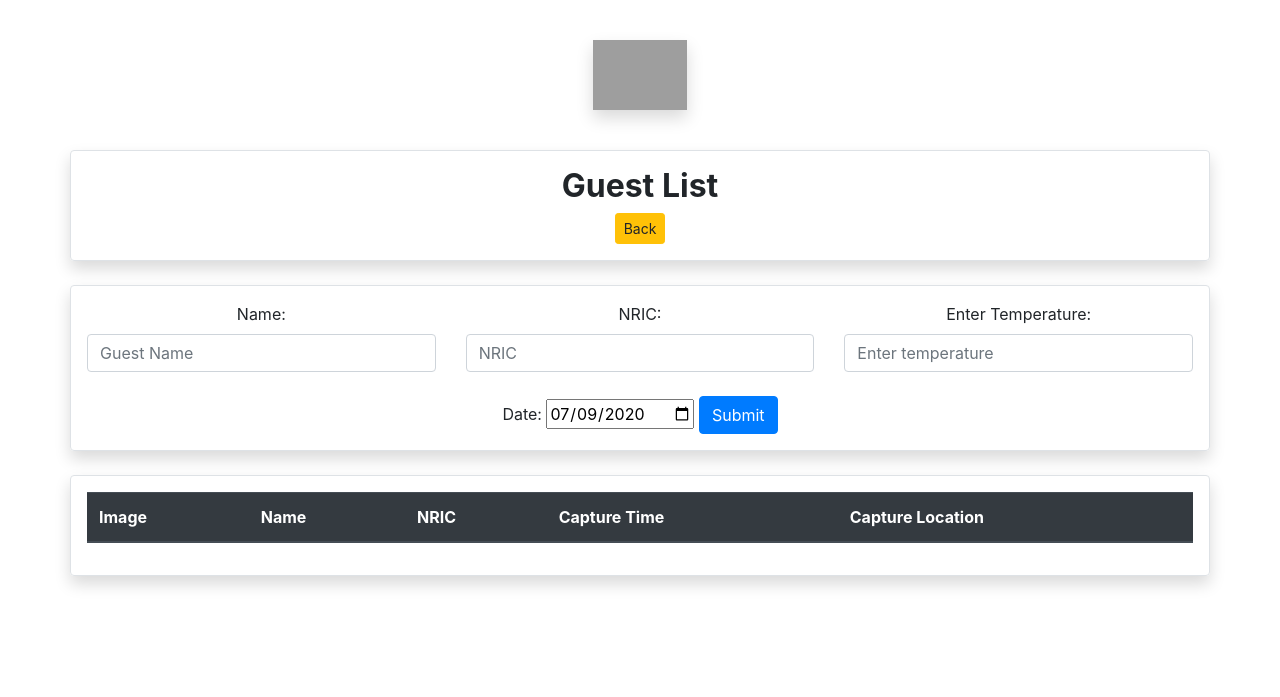
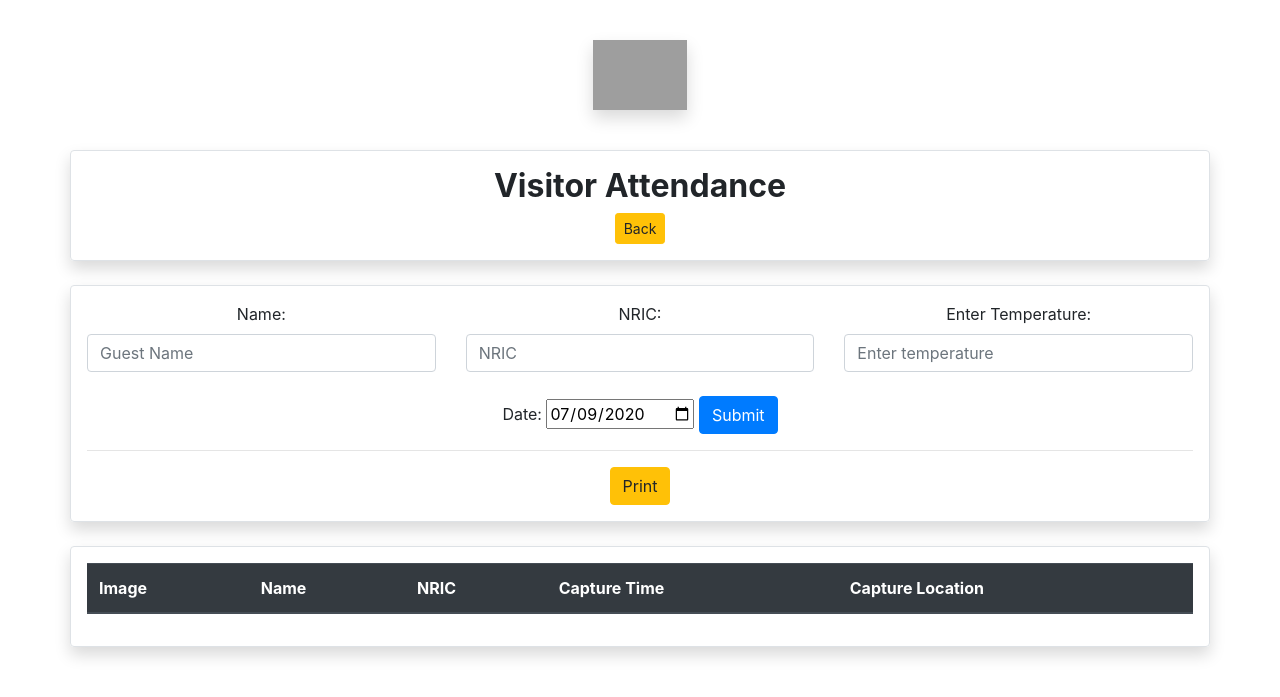
Before and after one commit to haziqnorisham/Masatrek, a Django app: page /guestmanagement/guestattendance in a window 1280 px wide. Shown: the top 697 px of the page. Run offline with Django 3.2, Linux system fonts and the light colour scheme; a user stored in the database is signed in; data comes from the database, SQL or seed files in the repository; lists and menus that the app fills with data are empty; some libraries are stand-ins or nearby versions; grey boxes are pictures that could not be loaded.

Commit message:
Added print added print button, hidden form, script to submit hidden form.

```diff
--- a/FaceRecTA/templates/guestmanagementapp/guest_attendance.html
+++ b/FaceRecTA/templates/guestmanagementapp/guest_attendance.html
@@ -25,7 +25,7 @@
   </div>
   <br>
   <div class="container shadow border rounded p-3 text-center">
-    <p class="h2 text-center"><strong>Guest List</strong></p>
+    <p class="h2 text-center"><strong>Visitor Attendance</strong></p>
     <button type="button" class="btn btn-sm btn-warning" onclick="window.location.href='/guestmanagement/'">Back</button>
   </div>
   <br>
@@ -56,6 +56,20 @@
           {% endfor %}
           <button type="submit" class="btn btn-primary "name="button">Submit</button>
         </form>
+      </div>
+      <div class="col">
+      </div>
+    </div>
+    <div class="row">
+      <div class="container">
+        <hr/>
+      </div>
+    </div>
+    <div class="row">
+      <div class="col">
+      </div>
+      <div class="col text-center">
+        <button type="button" id="show_btn" onclick="printDiv()" class="btn btn-warning">Print</button>
       </div>
       <div class="col">
       </div>
@@ -94,7 +108,7 @@
     </ul>
     {% endif %}
     <div class="row">
-      <div class="col">
+      <div class="col" id="table_div">
           <table class="table" id="guest_list_table">
             <thead class="thead-dark">
               <tr>
@@ -117,18 +131,38 @@
               </tr>
               {% endfor %}
             </tbody>
+          </table>
       </div>
     </div>
   </div>
 
 <!-- MODAL MODAL MODAL MODAL MODAL MODAL MODAL MODAL MODAL MODAL MODAL MODAL MODAL MODAL MODAL MODAL MODAL MODAL MODAL MODAL -->
-
+<!-- Hidden Form -->
+<form action="/guestmanagement/guestattendance/print/" method="POST" id="hidden_form">
+  <input type="hidden" id="name_hidden" name="name_hidden" value="0">
+  <input type="hidden" id="nric_hidden" name="nric_hidden" value="0">
+  <input type="hidden" id="temperature_hidden" name="temperature_hidden" value="0">
+  <input type="hidden" id="date_hidden" name="date_hidden" value="0">
+  <input type="hidden" id="table_hidden" name="table_hidden" value="0">
+</form>
+<!-- Hidden Form -->
 <!-- Scripts -->
 <script src="https://code.jquery.com/jquery-3.4.1.slim.min.js" integrity="sha384-J6qa4849blE2+poT4WnyKhv5vZF5SrPo0iEjwBvKU7imGFAV0wwj1yYfoRSJoZ+n" crossorigin="anonymous"></script>
 <script src="https://cdn.jsdelivr.net/npm/popper.js@1.16.0/dist/umd/popper.min.js" integrity="sha384-Q6E9RHvbIyZFJoft+2mJbHaEWldlvI9IOYy5n3zV9zzTtmI3UksdQRVvoxMfooAo" crossorigin="anonymous"></script>
 <script src="https://stackpath.bootstrapcdn.com/bootstrap/4.4.1/js/bootstrap.min.js" integrity="sha384-wfSDF2E50Y2D1uUdj0O3uMBJnjuUD4Ih7YwaYd1iqfktj0Uod8GCExl3Og8ifwB6" crossorigin="anonymous"></script>
 
 <script>
+  function printDiv(){
+
+    document.getElementById("name_hidden").value        = document.getElementById("name_filter").value;
+    document.getElementById("nric_hidden").value        = document.getElementById("nric_filter").value;
+    document.getElementById("temperature_hidden").value = document.getElementById("temperature_filter").value;
+    document.getElementById("date_hidden").value        = document.getElementById("date_selector").value;
+    document.getElementById("table_hidden").value       = document.getElementById("table_div").innerHTML;
+
+    document.getElementById("hidden_form").submit();
+  }
+
   function search_function() {
     // Declare variables
     var input, filter, ul, li, a, i, txtValue, row_list;
```
Lines whose indentation alone changed are shown as unchanged.
